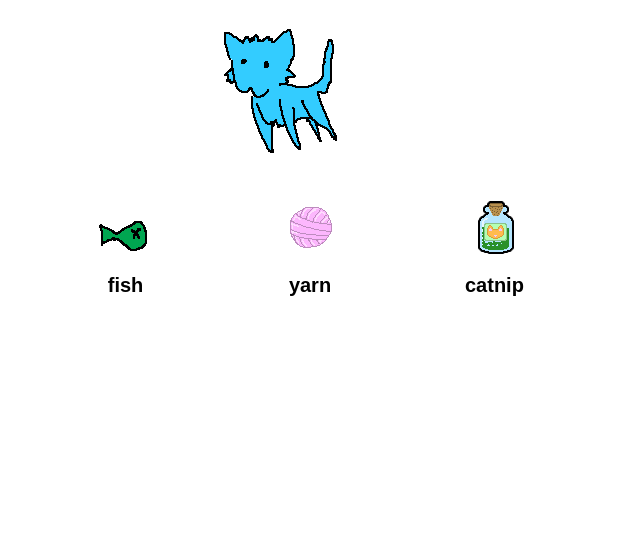
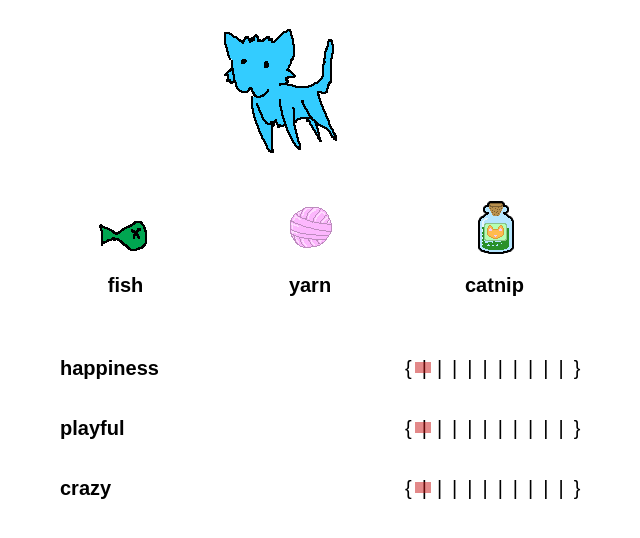
Before and after one commit to jensechu/pet-simulator, a plain HTML site: page index.html in a window 1280 px wide. Shown: the part 66-604 px from the top of the page, without its empty margins (330-970 px from the left). Drawn offline with nearby package versions, Linux system fonts and the light colour scheme.

Commit message:
:flags: Static mood bars

```diff
--- a/index.html
+++ b/index.html
@@ -23,17 +23,45 @@
 	  <img src="images/fish.png">
 	  <h2>fish</h2>
 	</div>
+
 	<div class="pet-command">
 	  <img src="images/yarn.png">
 	  <h2>yarn</h2>
 	</div>
+
 	<div class="pet-command">
 	  <img src="images/catnip.png">
 	  <h2>catnip</h2>
 	</div>
       </div>
 
+      <div id="pet-stats">
+	<div class="pet-stat-meter">
+          <h2 class="pet-stat-label">happiness</h2>
+          <div class="pet-stat-bar">
+            <div data-mood="happiness" class="pet-stat-mood-level"> &nbsp;</div>
+            {||||||||||}
+          </div>
+        </div>
+      </div>
+
+      <div class="pet-stat-meter">
+        <h2 class="pet-stat-label">playful</h2>
+        <div class="pet-stat-bar">
+          <div data-mood="happiness" class="pet-stat-mood-level"> &nbsp;</div>
+          {||||||||||}
+        </div>
+      </div>
+
+      <div class="pet-stat-meter">
+        <h2 class="pet-stat-label">crazy</h2>
+        <div class="pet-stat-bar">
+          <div data-mood="happiness" class="pet-stat-mood-level"> &nbsp;</div>
+          {||||||||||}
+        </div>
+      </div>
     </div>
+</div>
 
-  </body>
+</body>
 </html>
--- a/style.css
+++ b/style.css
@@ -14,6 +14,8 @@ body {
     background: #33ccff;
 }
 
+
+/* Pet Commands */
 .pet-command {
     width: 30%;
     display: inline-block;
@@ -24,3 +26,43 @@ body {
     font-size: 20px;
     width: 100%;
 }
+
+.pet-command img:hover {
+    transform: rotate( 25deg );
+    -webkit-transform: rotate( 25deg );
+}
+
+/* Pet Status Meters */
+#pet-stats {
+    margin-top: 50px;
+}
+
+.pet-stat-meter {
+    max-width: 500px;
+    margin: 0 auto;
+    width: 100%;
+    height: 60px;
+}
+
+.pet-stat-label {
+    font-size: 20px;
+    float: left;
+    margin: 0;
+}
+
+.pet-stat-bar {
+    float: right;
+    width: 155px;
+    font-size: 20px;
+    position: relative;
+    letter-spacing: 10px;
+}
+
+.pet-stat-mood-level {
+    position: absolute;
+    margin-top: 5px;
+    margin-left: 10px;
+    height: 11px;
+    width: 10%;
+    background: rgba( 200, 20, 20, 0.5);
+}
```
